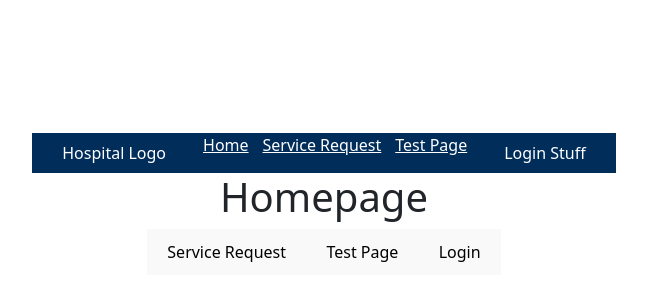
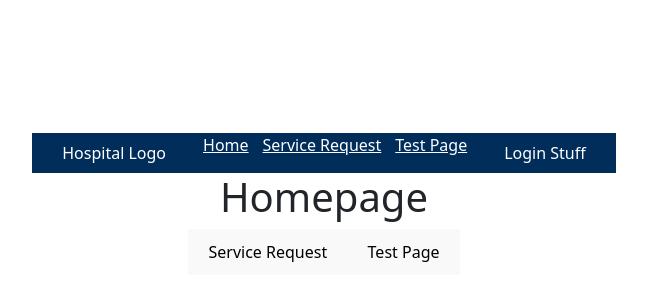
Before and after one commit to Landaman/softeng-framework-mqp, a React (Vite) app in the folder apps/frontend/: page / in a window 1280 px wide. Shown: the part 196-496 px from the top of the page, without its empty margins (316-963 px from the left). Built offline with nearby package versions, Linux system fonts and the light colour scheme.

Commit message:
Cleaned up routes to all be in the routes folder and removed duplciate stuff

```diff
--- a/apps/frontend/src/App.tsx
+++ b/apps/frontend/src/App.tsx
@@ -1,9 +1,9 @@
 import React from "react";
 import "./App.css";
 import { createBrowserRouter, RouterProvider } from "react-router-dom";
-import Homepage from "./Homepage.tsx";
+import Homepage from "./routes/Homepage.tsx";
 import ServiceRequest from "./routes/ServiceRequest.tsx";
-import Login from "./Login.tsx";
+import Login from "./routes/Login.tsx";
 import TestPage from "./routes/highScore.tsx";
 import NavBar from "./NavBar.tsx";
 
--- a/apps/frontend/src/Homepage.tsx
+++ /dev/null
@@ -1,18 +0,0 @@
-function Homepage() {
-  return (
-    <>
-      <h1>Homepage</h1>
-      <a href={`/ServiceRequest`}>
-        <button>Service Request</button>
-      </a>
-      <a href={`/HighScore`}>
-        <button>Test Page</button>
-      </a>
-      <a href={`/Login`}>
-        <button>Login</button>
-      </a>
-    </>
-  );
-}
-
-export default Homepage;
--- a/apps/frontend/src/routes/Homepage.tsx
+++ b/apps/frontend/src/routes/Homepage.tsx
@@ -7,7 +7,7 @@ function Homepage() {
         <a href={`/ServiceRequest`}>
           <button>Service Request</button>
         </a>
-        <a href={`/TestPage`}>
+        <a href={`/HighScore`}>
           <button>Test Page</button>
         </a>
       </div>
--- a/apps/frontend/src/login.css
+++ b/apps/frontend/src/routes/login.css
@@ -3,7 +3,7 @@
   float: left;
   width: 960px;
   height: 1080px;
-  background: rgba(1, 45, 90, 0.79) url("assets/Hospitalpic.jpeg") no-repeat;
+  background: rgba(1, 45, 90, 0.79) url("../assets/Hospitalpic.jpeg") no-repeat;
   background-size: cover;
   background-blend-mode: multiply;
 }
```
Also changed, not shown: apps/frontend/src/ServiceRequest.tsx (deleted, +0 -12 lines), apps/frontend/src/routes/Login.tsx (renamed from apps/frontend/src/Login.tsx).
